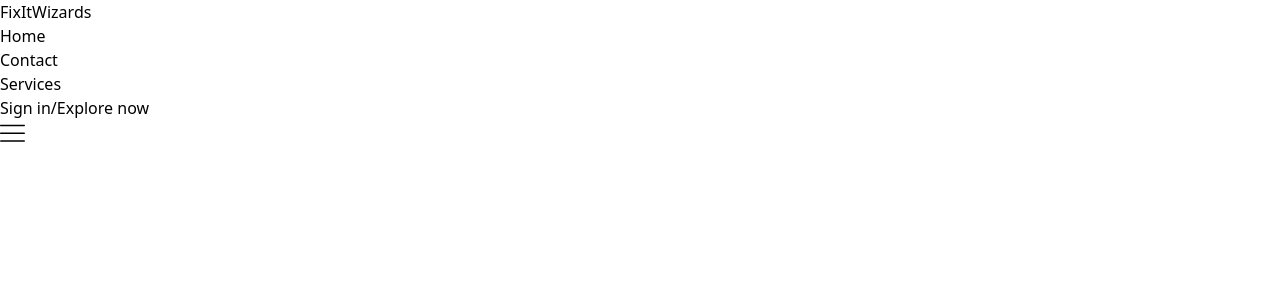
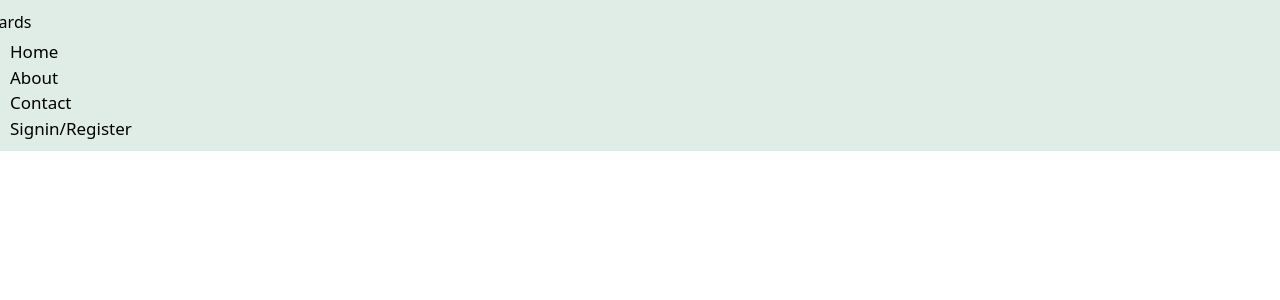
Before and after one commit to MoHiTKuKrEjA11/FixItWizards, a React (Vite) app: page / in a window 1280 px wide. Shown: the top 300 px of the page. Built offline with nearby package versions, Linux system fonts and the light colour scheme.

Commit message:
modified:   src/components/navbar.jsx 	modified:   src/index.css

```diff
--- a/src/components/navbar.jsx
+++ b/src/components/navbar.jsx
@@ -1,26 +1,19 @@
-import React from 'react';
-import  hamburger  from "../assets/icons/hamburger.svg";
-function Navbar() {
+import React from 'react'
+const navbar = () => {
   return (
-    <header className='absolute z-10 w-full py-8 padding-x'>
-      <nav className='flex items-center justify-between max-container'>
-      <h1 className='text-lg'>FixItWizards</h1>
-        <ul className='flex items-center justify-center flex-1 gap-16 max-md:hidden'>
+    <div className='div-1'>
+      <nav className='navbar'>
+        <h1>FixItWizards</h1>
+        <ul className='navitem'>
           <li>Home</li>
+          <li>About</li>
           <li>Contact</li>
-          <li>Services</li>
+          <li>Signin/Register</li>
         </ul>
-        <div className='flex gap-2 text-lg font-medium leading-normal font-montserrat max-lg:hidden wide:mr-24'>
-          <a href='/'>Sign in</a>
-          <span>/</span>
-          <a href='/'>Explore now</a>
-        </div>
-        <div className='hidden max-md:block'>
-          <img src={hamburger} alt='hamburger icon' width={25} height={25} />
-        </div>
+
       </nav>
-    </header>
-  );
+    </div>
+  )
 }
 
-export default Navbar;
+export default navbar
--- a/src/index.css
+++ b/src/index.css
@@ -1,3 +1,40 @@
 @tailwind base;
 @tailwind components;
 @tailwind utilities;
+
+@layer components{
+    .navbar {
+        @apply flex gap-[30rem] justify-around grow p-7 border-b-2 border-b-[black] border-solid;
+      }
+    .navitem {
+        @apply flex gap-20;
+      }
+    .navbar h1 {
+        @apply text-[24px] font-semibold;
+      }
+}
+
+ul:hover{
+  cursor: pointer;
+}
+ul{
+  font-size: 17px;
+  padding-top: 5px;
+}
+
+li:hover{
+  transition: .1s ease-in-out;
+  transform: scale(1.15);
+}
+
+.div-1{
+  background-color:#dfede6;
+}
+
+.navbar{
+  padding: 10px;
+}
+.navbar h1{
+  position: relative;
+  left: -70px;
+}
```
